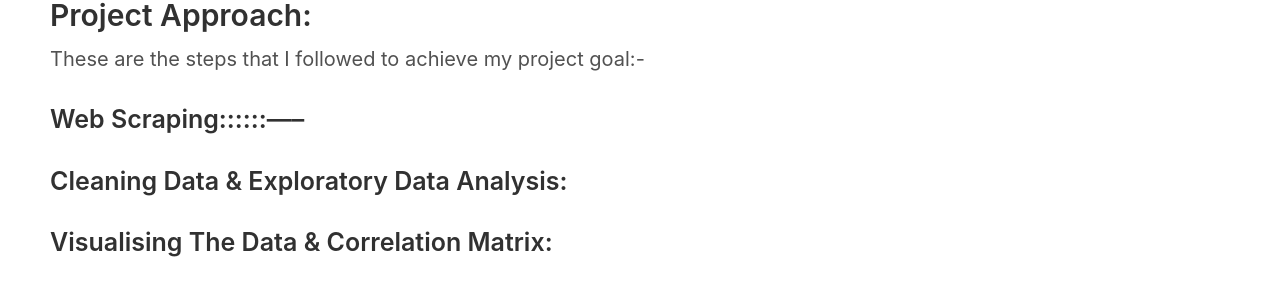
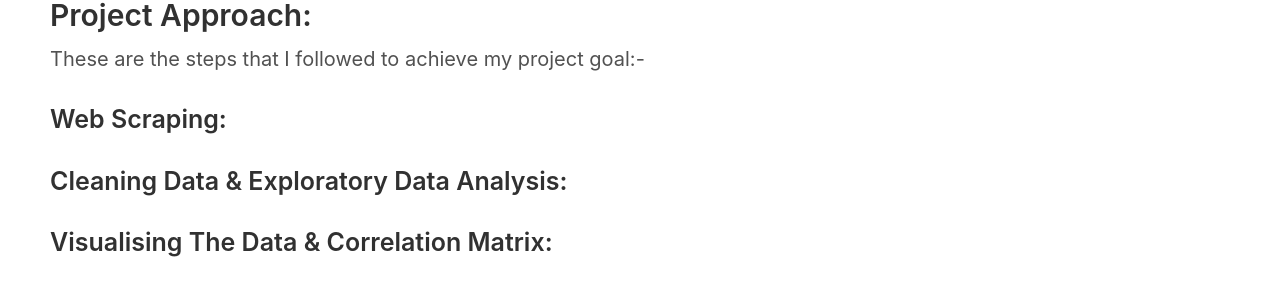
Before and after one commit to SulimanMD/SulimanMD.github.io, a Jekyll site: the page built from _posts/2019-09-22-Project_2.md, in a window 1280 px wide. Shown: the part 702-992 px from the top of the page. Built offline with Jekyll 4.4.1, drawn with Linux system fonts in a browser that asks for light colours.

Commit message:
Commit number 16

```diff
--- a/_posts/2019-09-22-Project_2.md
+++ b/_posts/2019-09-22-Project_2.md
@@ -20,7 +20,7 @@ In this project, I am going to develop and evaluate the performance and the pred
 
 These are the steps that I followed to achieve my project goal:-
 
-### Web Scraping::::::-----
+### Web Scraping:
 
 
 
--- a/_sass/_layout.scss
+++ b/_sass/_layout.scss
@@ -3,7 +3,7 @@
 // Styles for managing the structural hierarchy of the site.
 
 .container {
-  max-width: 75rem;
+  max-width: auto;
   padding-left:  1.5rem;
   padding-right: 1.5rem;
   margin-left:  1rem;
```
